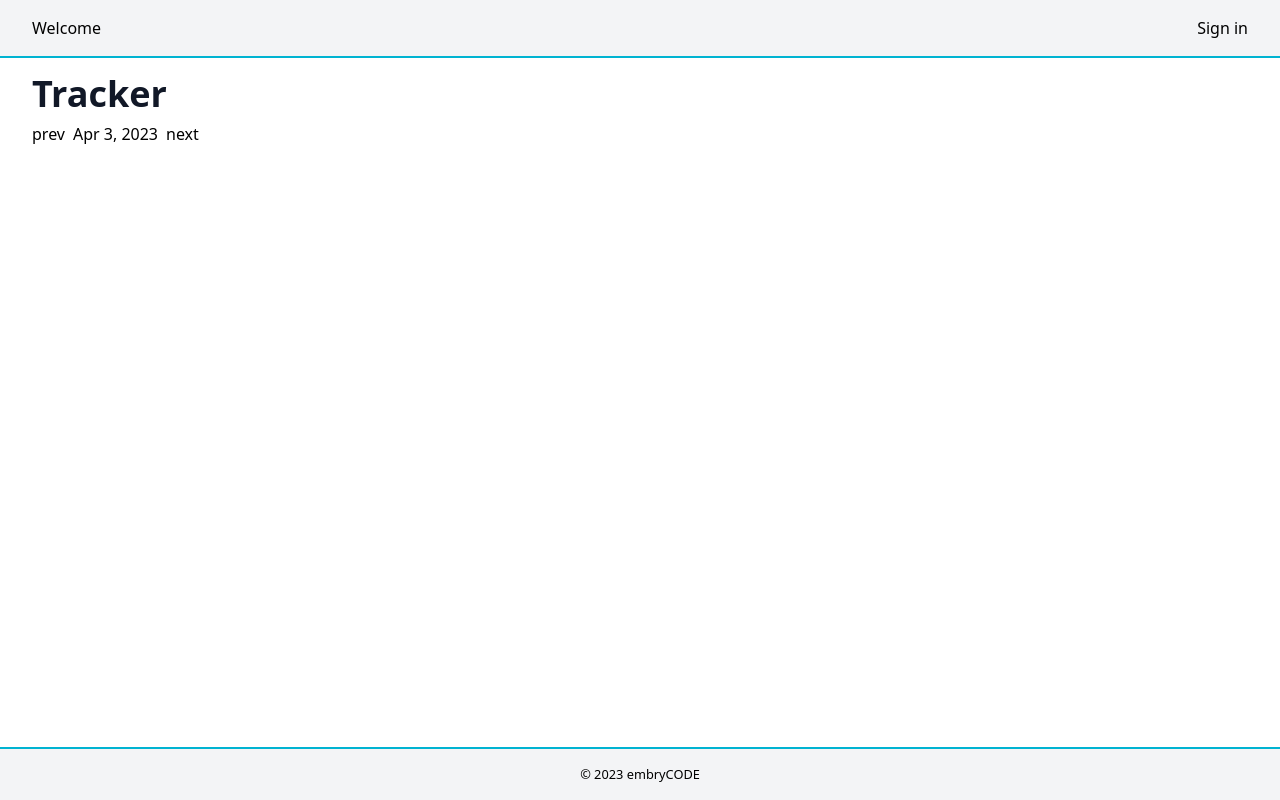
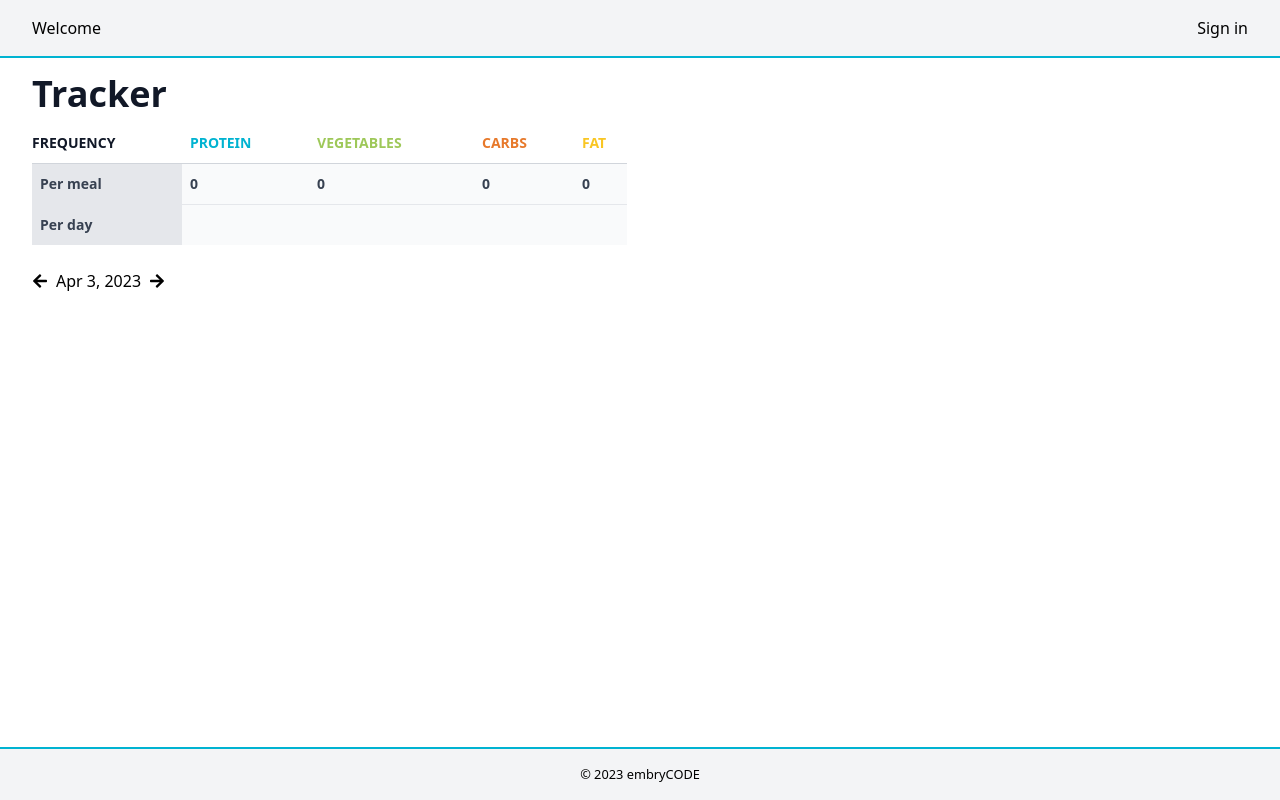
Before and after one commit to embryCODE/portion-tracker, a Next.js app: page /tracker in a window 1280 px wide. Built offline with nearby package versions, Linux system fonts and the light colour scheme; no server answers.

Commit message:
Debounce day changes

```diff
--- a/package.json
+++ b/package.json
@@ -22,12 +22,14 @@
     "dotenv-cli": "^7.1.0",
     "eslint": "8.37.0",
     "eslint-config-next": "13.2.4",
+    "lodash": "^4.17.21",
     "next": "13.2.4",
     "next-auth": "^4.21.0",
     "nodemailer": "^6.9.1",
     "prettier": "^2.8.7",
     "react": "18.2.0",
     "react-dom": "18.2.0",
+    "react-icons": "^4.8.0",
     "typescript": "5.0.3",
     "uuid": "^9.0.0"
   },
@@ -36,6 +38,7 @@
     "@testing-library/jest-dom": "^5.16.5",
     "@testing-library/react": "^14.0.0",
     "@testing-library/user-event": "^14.4.3",
+    "@types/lodash": "^4.14.192",
     "@types/uuid": "^9.0.1",
     "@typescript-eslint/eslint-plugin": "^5.57.1",
     "@typescript-eslint/parser": "^5.57.1",
--- a/src/components/tracker/DayForm.tsx
+++ b/src/components/tracker/DayForm.tsx
@@ -1,18 +1,24 @@
 import { FormEvent, useEffect, useState } from 'react'
 
+import MacroInput from '@/src/components/tracker/MacroInput'
 import { Day } from '@/src/core/entities/day'
 import { Plan } from '@/src/core/entities/plan'
-import useDays from '@/src/hooks/useDays'
 
-export default function DayForm({ day, plans }: { day: Day; plans: Plan[] }) {
+export default function DayForm({
+  day,
+  plans,
+  createOrUpdateDay,
+}: {
+  day: Day
+  plans: Plan[]
+  createOrUpdateDay: (day: Day) => Promise<void>
+}) {
   const [protein, setProtein] = useState(day.protein)
   const [vegetables, setVegetables] = useState(day.vegetables)
   const [carbs, setCarbs] = useState(day.carbs)
   const [fat, setFat] = useState(day.fat)
   const [notes, setNotes] = useState(day.notes ?? '')
   const [plan, setPlan] = useState(day.plan)
-
-  const { createOrUpdateDay, isLoading } = useDays()
 
   useEffect(() => {
     setProtein(day.protein)
@@ -22,21 +28,6 @@ export default function DayForm({ day, plans }: { day: Day; plans: Plan[] }) {
     setNotes(day.notes ?? '')
     setPlan(day.plan)
   }, [day])
-
-  const handleSubmit = (e: FormEvent<HTMLFormElement>) => {
-    e.preventDefault()
-
-    void createOrUpdateDay({
-      id: day.id,
-      date: day.date,
-      notes,
-      protein,
-      vegetables,
-      carbs,
-      fat,
-      plan,
-    })
-  }
 
   const handlePlanSelection = (e: FormEvent<HTMLSelectElement>) => {
     const selectedPlan = plans.find((plan) => plan.id === e.currentTarget.value)
@@ -52,53 +43,44 @@ export default function DayForm({ day, plans }: { day: Day; plans: Plan[] }) {
     vegetables !== day.vegetables ||
     carbs !== day.carbs ||
     fat !== day.fat ||
-    plan !== day.plan
+    plan?.id !== day.plan?.id
+
+  useEffect(() => {
+    if (!hasChanged) return
+
+    void createOrUpdateDay({
+      id: day.id,
+      date: day.date,
+      notes,
+      protein,
+      vegetables,
+      carbs,
+      fat,
+      plan,
+    })
+  }, [
+    carbs,
+    createOrUpdateDay,
+    day.date,
+    day.id,
+    fat,
+    hasChanged,
+    notes,
+    plan,
+    protein,
+    vegetables,
+  ])
 
   return (
-    <form onSubmit={handleSubmit}>
-      <label htmlFor={'protein'}>Protein</label>
-      <input
-        id={'protein'}
-        type={'number'}
-        className={
-          'tw-rounded tw-border tw-border-gray-300 tw-px-2 tw-py-0.5 tw-mr-2 tw-block'
-        }
-        value={protein}
-        onChange={(e) => setProtein(parseInt(e.target.value))}
+    <form>
+      <MacroInput label={'Protein'} onChange={setProtein} value={protein} />
+      <MacroInput
+        label={'Vegetables'}
+        onChange={setVegetables}
+        value={vegetables}
       />
-
-      <label htmlFor={'vegetables'}>Vegetables</label>
-      <input
-        id={'vegetables'}
-        type={'number'}
-        className={
-          'tw-rounded tw-border tw-border-gray-300 tw-px-2 tw-py-0.5 tw-mr-2 tw-block'
-        }
-        value={vegetables}
-        onChange={(e) => setVegetables(parseInt(e.target.value))}
-      />
-
-      <label htmlFor={'carbs'}>Carbs</label>
-      <input
-        id={'carbs'}
-        type={'number'}
-        className={
-          'tw-rounded tw-border tw-border-gray-300 tw-px-2 tw-py-0.5 tw-mr-2 tw-block'
-        }
-        value={carbs}
-        onChange={(e) => setCarbs(parseInt(e.target.value))}
-      />
-
-      <label htmlFor={'fat'}>Fat</label>
-      <input
-        id={'fat'}
-        type={'number'}
-        className={
-          'tw-rounded tw-border tw-border-gray-300 tw-px-2 tw-py-0.5 tw-mr-2 tw-block'
-        }
-        value={fat}
-        onChange={(e) => setFat(parseInt(e.target.value))}
-      />
+      <MacroInput label={'Carbs'} onChange={setCarbs} value={carbs} />
+      <MacroInput label={'Fat'} onChange={setFat} value={fat} />
 
       <label htmlFor={'notes'}>Notes</label>
       <textarea
@@ -125,19 +107,6 @@ export default function DayForm({ day, plans }: { day: Day; plans: Plan[] }) {
           </option>
         ))}
       </select>
-
-      {!isLoading && hasChanged && (
-        <button
-          className={
-            'tw-rounded tw-bg-protein tw-text-white tw-px-2 tw-py-0.5 tw-mt-1 tw-ml-2'
-          }
-          type="submit"
-        >
-          Update
-        </button>
-      )}
-
-      {isLoading && <div>Loading...</div>}
     </form>
   )
 }
--- /dev/null
+++ b/src/components/tracker/MacroInput.tsx
@@ -0,0 +1,24 @@
+export default function MacroInput({
+  label,
+  value,
+  onChange,
+}: {
+  label: string
+  onChange: (value: number) => void
+  value: number
+}) {
+  return (
+    <div>
+      <label htmlFor={label}>{label}</label>
+      <input
+        id={label}
+        type={'number'}
+        className={
+          'tw-rounded tw-border tw-border-gray-300 tw-px-2 tw-py-0.5 tw-mr-2 tw-block'
+        }
+        value={value}
+        onChange={(e) => onChange(parseInt(e.target.value))}
+      />
+    </div>
+  )
+}
--- a/src/components/tracker/Tracker.tsx
+++ b/src/components/tracker/Tracker.tsx
@@ -1,11 +1,18 @@
 import dayjs from 'dayjs'
+import { FaArrowLeft, FaArrowRight, FaSave } from 'react-icons/fa'
 
 import DayForm from '@/src/components/tracker/DayForm'
 import useDays from '@/src/hooks/useDays'
+import useDebouncedCallback from '@/src/hooks/useDebouncedCallback'
 import usePlans from '@/src/hooks/usePlans'
 
 export default function Tracker() {
-  const { day, setDate } = useDays()
+  const { day, setDate, createOrUpdateDay, isLoading } = useDays()
+  const debouncedCreateOrUpdateDay = useDebouncedCallback(
+    createOrUpdateDay,
+    500
+  )
+
   const { plans } = usePlans()
 
   const dayJs = dayjs(day?.date)
@@ -14,19 +21,95 @@ export default function Tracker() {
 
   return (
     <div>
-      <div className={'tw-mb-4'}>
-        <button className={'tw-mr-2'} onClick={prevDay}>
-          prev
+      <div className={'tw-prose tw-mt-4'}>
+        <table>
+          <thead>
+            <tr>
+              <th className={'tw-font-bold tw-uppercase'}>Frequency</th>
+              <th className={'tw-text-protein tw-font-bold tw-uppercase'}>
+                Protein
+              </th>
+              <th className={'tw-text-veg tw-font-bold tw-uppercase'}>
+                Vegetables
+              </th>
+              <th className={'tw-text-carbs tw-font-bold tw-uppercase'}>
+                Carbs
+              </th>
+              <th className={'tw-text-fat tw-font-bold tw-uppercase'}>Fat</th>
+            </tr>
+          </thead>
+
+          <tbody className={'tw-bg-gray-50'}>
+            <tr>
+              <td className={'tw-bg-gray-200 tw-font-bold tw-pl-2'}>
+                Per meal
+              </td>
+              <td className={'tw-font-bold'}>
+                {calculatePerMeal(day?.plan?.protein, day?.plan?.meals)}
+              </td>
+              <td className={'tw-font-bold'}>
+                {calculatePerMeal(day?.plan?.vegetables, day?.plan?.meals)}
+              </td>
+              <td className={'tw-font-bold'}>
+                {calculatePerMeal(day?.plan?.carbs, day?.plan?.meals)}
+              </td>
+              <td className={'tw-font-bold'}>
+                {calculatePerMeal(day?.plan?.fat, day?.plan?.meals)}
+              </td>
+            </tr>
+
+            <tr>
+              <td className={'tw-bg-gray-200 tw-font-bold tw-pl-2'}>Per day</td>
+              <td className={'tw-font-bold'}>{day?.plan?.protein}</td>
+              <td className={'tw-font-bold'}>{day?.plan?.vegetables}</td>
+              <td className={'tw-font-bold'}>{day?.plan?.carbs}</td>
+              <td className={'tw-font-bold'}>{day?.plan?.fat}</td>
+            </tr>
+          </tbody>
+        </table>
+      </div>
+
+      <div className={'tw-mt-6 tw-flex tw-items-center'}>
+        <button className={'tw-mr-2'} onClick={prevDay} title={'Previous day'}>
+          <FaArrowLeft />
         </button>
 
         {dayJs.format('MMM D, YYYY')}
 
-        <button className={'tw-ml-2'} onClick={nextDay}>
-          next
+        <button className={'tw-ml-2'} onClick={nextDay} title={'Next day'}>
+          <FaArrowRight />
         </button>
+
+        {isLoading && <FaSave className={'tw-ml-2 fa-spin'} />}
       </div>
 
-      {day && plans && <DayForm day={day} plans={plans} />}
+      <section className={'tw-mt-4'}>
+        {day && plans && (
+          <DayForm
+            day={day}
+            plans={plans}
+            createOrUpdateDay={debouncedCreateOrUpdateDay}
+          />
+        )}
+      </section>
     </div>
   )
 }
+
+function calculatePerMeal(
+  macro: number | undefined,
+  meals: number | undefined
+) {
+  if (!macro || !meals) {
+    return 0
+  }
+
+  const roundedUp = Math.ceil(macro / meals)
+  const roundedDown = Math.floor(macro / meals)
+
+  if (roundedUp === roundedDown) {
+    return roundedUp
+  } else {
+    return `${roundedDown} or ${roundedUp}`
+  }
+}
--- /dev/null
+++ b/src/hooks/useDebouncedCallback.ts
@@ -0,0 +1,17 @@
+import { debounce } from 'lodash'
+import { useMemo, useRef } from 'react'
+
+// eslint-disable-next-line @typescript-eslint/no-explicit-any
+type Callback = (...args: any[]) => any
+
+const useDebouncedCallback = (callback: Callback, delay = 1000) => {
+  const callbackRef = useRef<Callback>()
+  callbackRef.current = callback
+
+  return useMemo(
+    () => debounce((...args) => callbackRef.current?.(...args), delay),
+    [delay]
+  )
+}
+
+export default useDebouncedCallback
```
Also changed, not shown: 1 other file (tests, documents, lock files or other folders).
